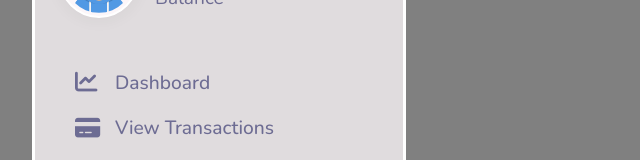
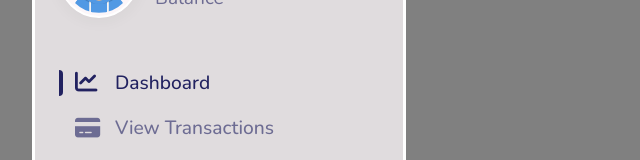
Before and after one commit to Johlil9/Accounting-System, a React (Create React App) app in the folder frontend/: page / in a window 1280 px wide. Shown: the part 139-299 px from the top of the page, without its empty margins (0-640 px from the left). Built offline with nearby package versions, Linux system fonts and the light colour scheme.

Commit message:
Navigation li element response to CTA

```diff
--- a/frontend/src/App.js
+++ b/frontend/src/App.js
@@ -1,11 +1,13 @@
+import React, { useState } from 'react'
 import styled from 'styled-components';
 import Navigation from './components/navigation/Navigation'
 import { MainLayout } from './styles/Layout'
 function App() {
+  const [active, setActive] = useState(1)
   return (
     <AppStyled className = "App">
       <MainLayout>
-        <Navigation/>
+        <Navigation active = {active} setActive = {setActive} />
       </MainLayout>
     </AppStyled>
   );
--- a/frontend/src/components/navigation/Navigation.js
+++ b/frontend/src/components/navigation/Navigation.js
@@ -4,7 +4,7 @@ import avatar from '../../img/avatar.png'
 import { menuItems } from '../../utils/MenuItems'
 import { signout } from '../../utils/Icons'
 
-const Navigation =()=> {
+function Navigation({active, setActive}) {
     return(
         <NavStyled>
             <div className = "user">
@@ -16,7 +16,12 @@ const Navigation =()=> {
             </div>
             <ul className = "menu-items">
                 {menuItems.map((item) => {
-                    return <li key = {item.id}>
+                    return <li
+                        key = {item.id}
+                        onClick={() => setActive(item.id)}
+                        className={active === item.id ? 'active': ''}
+                        >
+
                         {item.icon}
                         <span>
                             {item.title}
@@ -34,7 +39,7 @@ const Navigation =()=> {
 }
 
 const NavStyled = styled.nav`
-padding: 2rem 1.5rem;
+    padding: 2rem 1.5rem;
     width: 374px;
     height: 100%;
     background: rgba(252, 246, 249, 0.78);
@@ -45,6 +50,7 @@ padding: 2rem 1.5rem;
     flex-direction: column;
     justify-content: space-between;
     gap: 2rem;
+
     .user{
         height: 100px;
         display: flex;
@@ -67,6 +73,7 @@ padding: 2rem 1.5rem;
             color: rgba(34, 34, 96, .6);
         }
     }
+
     .menu-items{
         flex: 1;
         display: flex;
@@ -89,6 +96,23 @@ padding: 2rem 1.5rem;
             }
         }
     }
+
+    .active{
+        color: rgba(34, 34, 96, 1) !important;
+        i{
+            color: rgba(34, 34, 96, 1) !important;
+        }
+        &::before{
+            content: "";
+            position: absolute;
+            left: 0;
+            top: 0;
+            width: 4px;
+            height: 100%;
+            background: #222260;
+            border-radius: 0 10px 10px 0;
+        }
+    }
 `;
 
 export default Navigation
```
